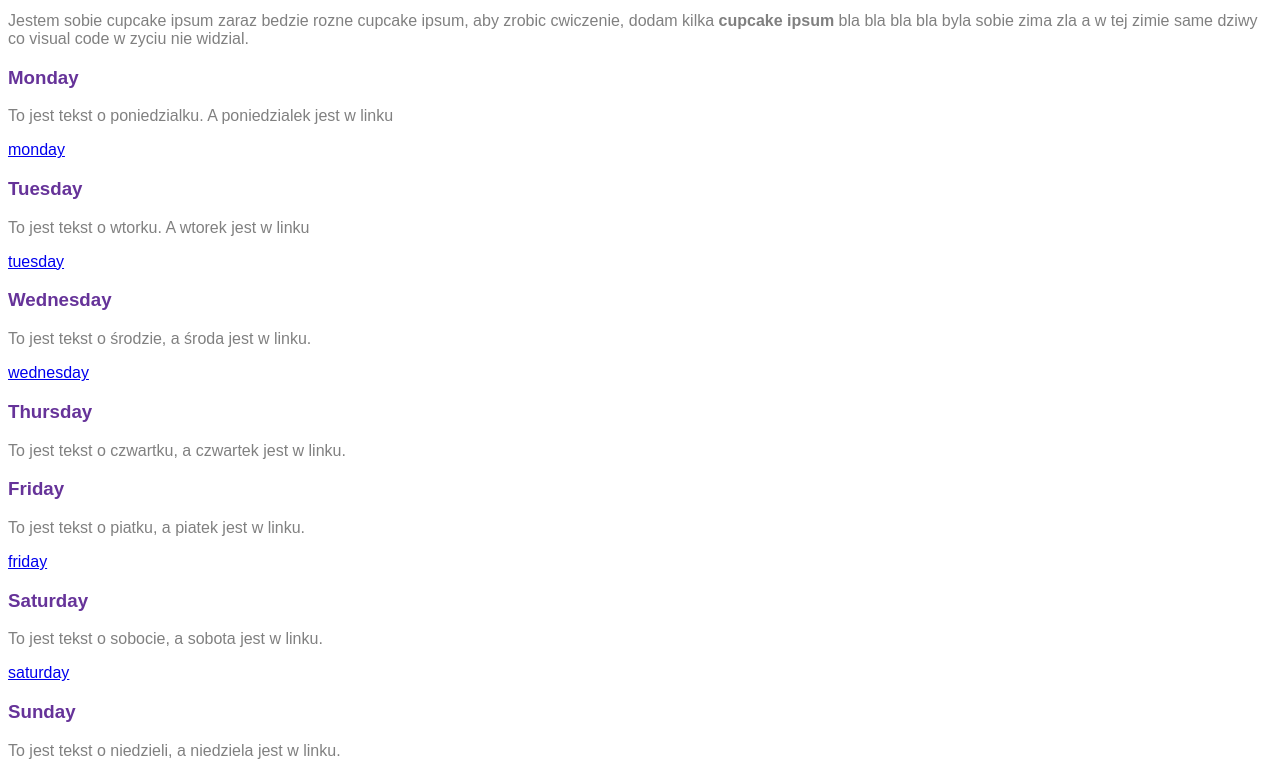
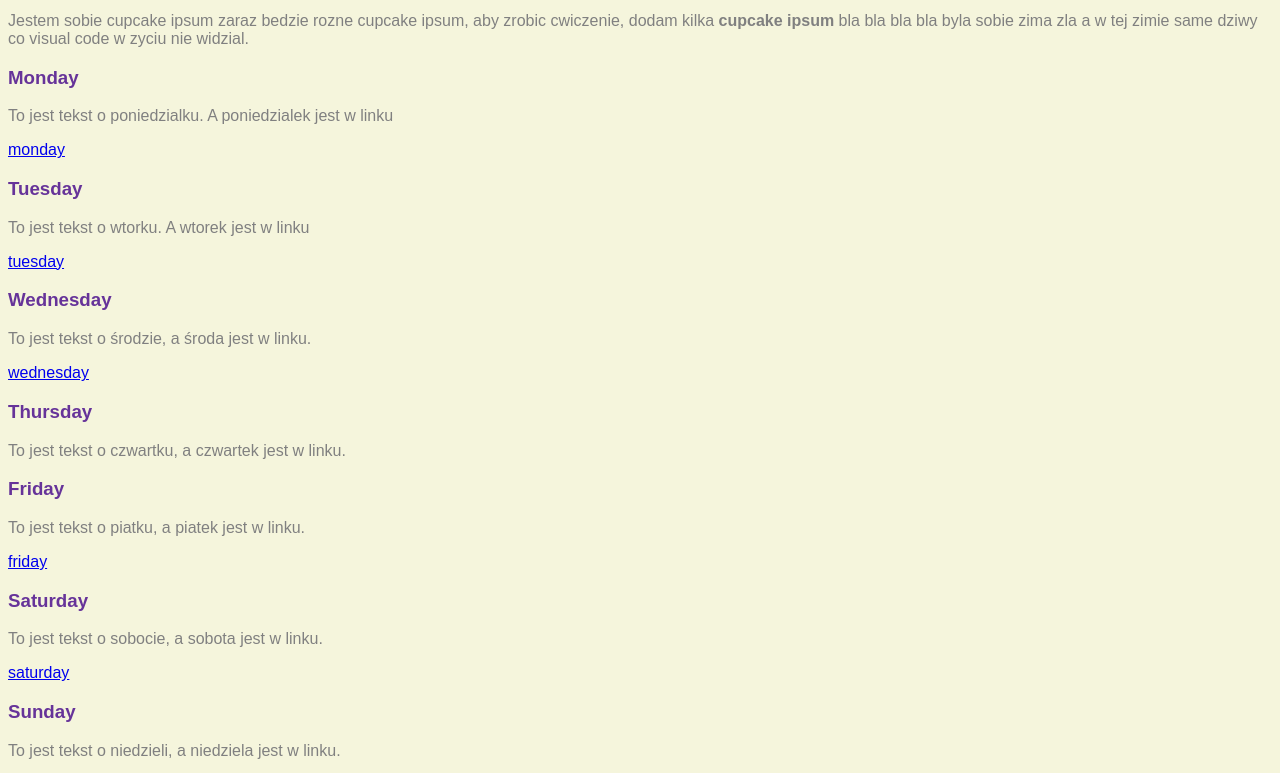
Before and after one commit to MichalKycia/homepage, a plain HTML site: page index.html in a window 1280 px wide. Shown: the part 197-970 px from the top of the page. Drawn offline with Linux system fonts and the light colour scheme.

Commit message:
new background

```diff
--- a/index.html
+++ b/index.html
@@ -9,7 +9,7 @@
 	<link rel="stylesheet" href="style.css" type="text/css">
 </head>
 
-<body>
+<body class="backgroundFirst">
 	<header>
 		<a href="index.html">strona glowna</a>
 		<a href="podstrona.html">podstrona</a>
--- a/style.css
+++ b/style.css
@@ -2,6 +2,10 @@
         font-size: 3rem;
         color: goldenrod;
         font-style: oblique;
+    }
+
+    .backgroundFirst {background:beige;
+
     }
 
     .whoIam {
```
